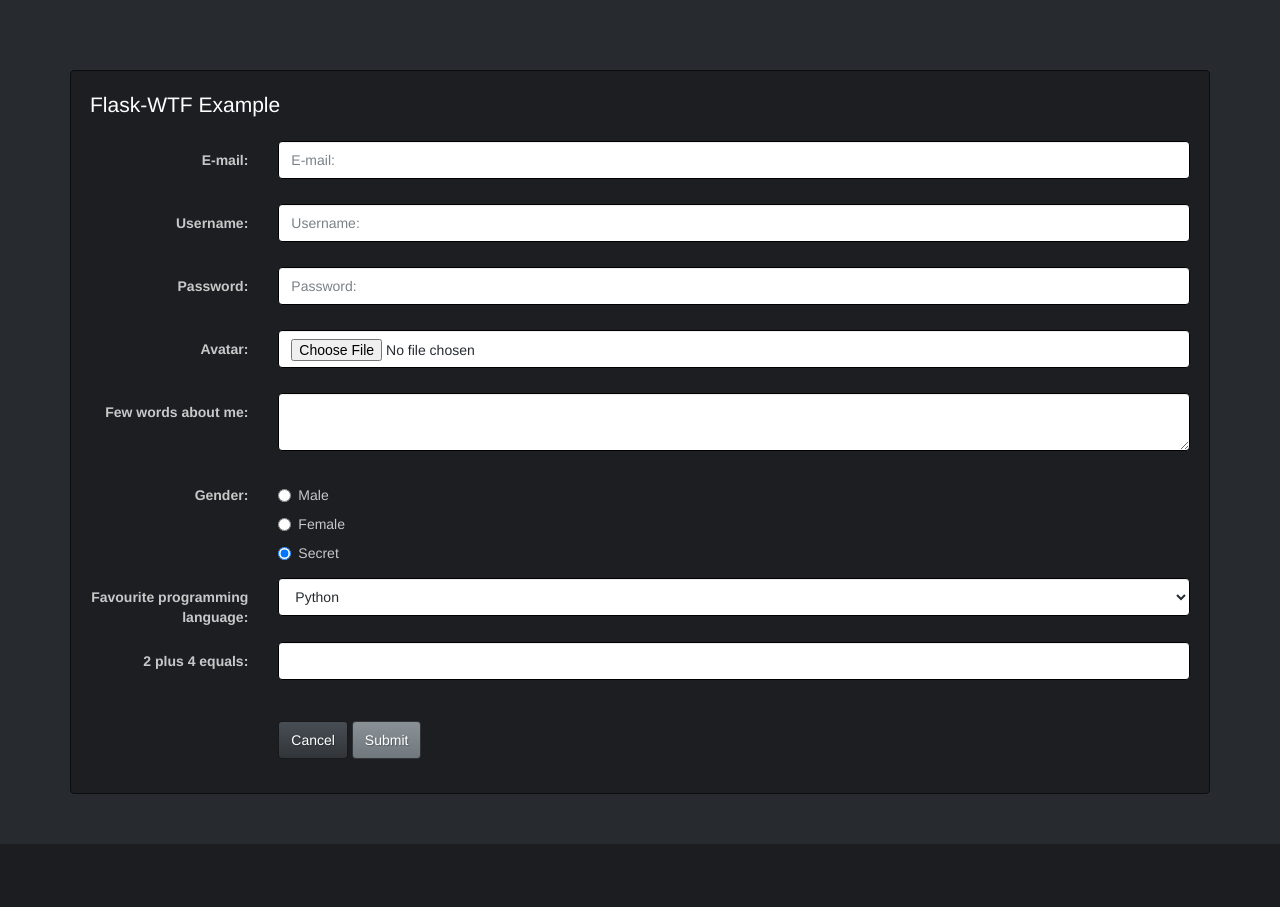
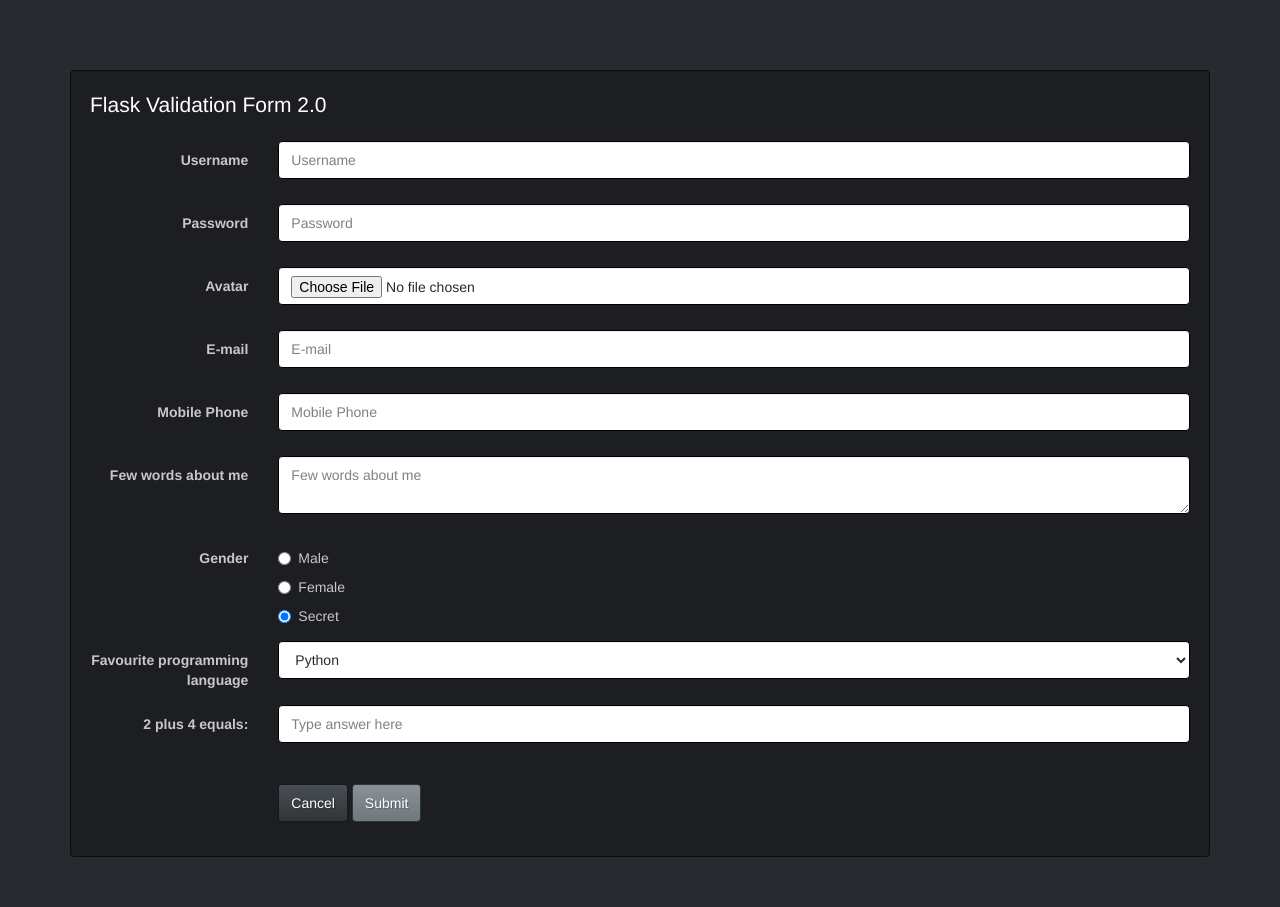
Before and after one commit to ZajeciaAdamus/PythonFlaskValidationForm, a Flask app: page / in a window 1280 px wide. Before the commit the page ends 844 px from the top, so only its background shows below. Run offline with Flask 2, Linux system fonts and the light colour scheme; some libraries are stand-ins or nearby versions.

Commit message:
beautify form a bit

```diff
--- a/PythonFlaskValidationForm/app.py
+++ b/PythonFlaskValidationForm/app.py
@@ -1,8 +1,9 @@
+from msilib.schema import CheckBox
 from flask import Flask, render_template
 from flask_wtf import FlaskForm, RecaptchaField
 from flask_wtf.file import FileField, FileRequired, FileAllowed
 from wtforms import StringField, PasswordField, TextAreaField, RadioField, SelectField, EmailField, FileField
-from wtforms.validators import InputRequired, Length, AnyOf
+from wtforms.validators import InputRequired, Length, AnyOf, Optional, Regexp
 from flask_uploads import configure_uploads, IMAGES, UploadSet
 
 # podanie sciezki do template'ow HTML
@@ -22,27 +23,32 @@ images = UploadSet('images', IMAGES)
 configure_uploads(app, images)
 
 class LoginForm(FlaskForm):
-    email = EmailField('E-mail:',
-                             validators=[InputRequired('Email is required')])
-
-    username = StringField('Username:',
+    username = StringField('Username',
                              validators=[InputRequired('Username is required'),
                                          Length(min=5,max=10,
                                          message='Type 5 to 10 characters.')])
 
-    password = PasswordField('Password:',
-                             validators=[InputRequired('Password is required')])
+    password = PasswordField('Password',
+                               validators=[InputRequired('Password is required'),
+                                         Length(min=5,max=10,
+                                         message='Type 5 to 10 characters.')])
 
-    avatar = FileField('Avatar:', validators=[FileRequired(), FileAllowed(ALLOWED_EXTENSIONS, message='Images only! (PNG,JPEG,GIF)')])
+    avatar = FileField('Avatar', validators=[FileRequired(), FileAllowed(ALLOWED_EXTENSIONS, message='Images only! (PNG,JPEG,GIF)')])
 
-    textarea = TextAreaField('Few words about me:')
+    email = EmailField('E-mail', validators=[InputRequired('Email is required')])
 
-    radios = RadioField('Gender:', choices=[('Male', 'Male'), # ('optionName','visible text of option in form')
+    phone = StringField('Mobile Phone', validators=[Optional(),
+                                                 Regexp('^(\d{9})', #test regex: https://regex101.com/
+                                                 message='Type 9 digits of your mobile phone.')])
+
+    textarea = TextAreaField('Few words about me', validators=[InputRequired('About me is required.')])
+
+    radios = RadioField('Gender', choices=[('Male', 'Male'), # ('optionName','visible text of option in form')
                                             ('Female', 'Female'),
                                             ('Secret', 'Secret')],
                                    default='Secret')
 
-    selects = SelectField('Favourite programming language:', choices=[('C++','C++'),
+    selects = SelectField('Favourite programming language', choices=[('C++','C++'),
                                                                       ('C#','C#'),
                                                                       ('Java','Java'),
                                                                       ('JavaScript','JavaScript'),
@@ -59,21 +65,20 @@ def form():
     form = LoginForm()
 
     filename = None
-    #file_url = None
 
     if form.validate_on_submit(): #jesli formularz zostal wyslany, to zwracamy info
         filename = images.save(form.avatar.data)
-        #file_url = images.url(filename)
         return render_template('results.html',
-                            email=form.email.data,
                             username=form.username.data,
                             password=form.password.data,
                             avatar= f'{ filename }',
+                            phone=form.phone.data,
+                            email=form.email.data,
                             textarea=form.textarea.data,
                             radios=form.radios.data,
                             selects=form.selects.data)
 
-    return render_template('form.html', form=form) #file_url=file_url)
+    return render_template('form.html', form=form)
 
 @app.route('/results')
 def results():
--- a/PythonFlaskValidationForm/static/theme.css
+++ b/PythonFlaskValidationForm/static/theme.css
@@ -16,3 +16,11 @@ body {
 .theme-showcase .navbar .container {
     width: auto;
 }
+
+h1, h4 {
+    color: #69a1c7;
+}
+
+p {
+    color: white;
+}
--- a/PythonFlaskValidationForm/templates/form.html
+++ b/PythonFlaskValidationForm/templates/form.html
@@ -1,4 +1,4 @@
-{% from "_render_field.html" import render_field, render_radio_fields, render_avatar %}
+{% from "_render_field.html" import render_field, render_radio_fields %}
 
 <!DOCTYPE html>
 <html lang="en">
@@ -26,15 +26,16 @@
                     <form class="form-horizontal" method="POST" action="/" enctype="multipart/form-data">
                         {{ form.csrf_token }}
                         <fieldset>
-                            <legend>Flask-WTF Example</legend>
-                            {{ render_field(form.email, placeholder=form.email.label.text) }}
+                            <legend>Flask Validation Form 2.0</legend>
                             {{ render_field(form.username, placeholder=form.username.label.text) }}
                             {{ render_field(form.password, placeholder=form.password.label.text) }}
                             {{ render_field(form.avatar) }}
-                            {{ render_field(form.textarea) }}
+                            {{ render_field(form.email, placeholder=form.email.label.text) }}
+                            {{ render_field(form.phone, placeholder=form.phone.label.text) }}
+                            {{ render_field(form.textarea, placeholder=form.textarea.label.text) }}
                             {{ render_radio_fields(form.radios) }}
                             {{ render_field(form.selects) }}
-                            {{ render_field(form.mathQuestion) }}
+                            {{ render_field(form.mathQuestion,  placeholder='Type answer here') }}
                             <div class="form-group">
                                 <div class="col-lg-10 col-lg-offset-2">
                                     {{ form.recaptcha }}
```
Also changed, not shown: PythonFlaskValidationForm/templates/results.html (+17 -7 lines).
